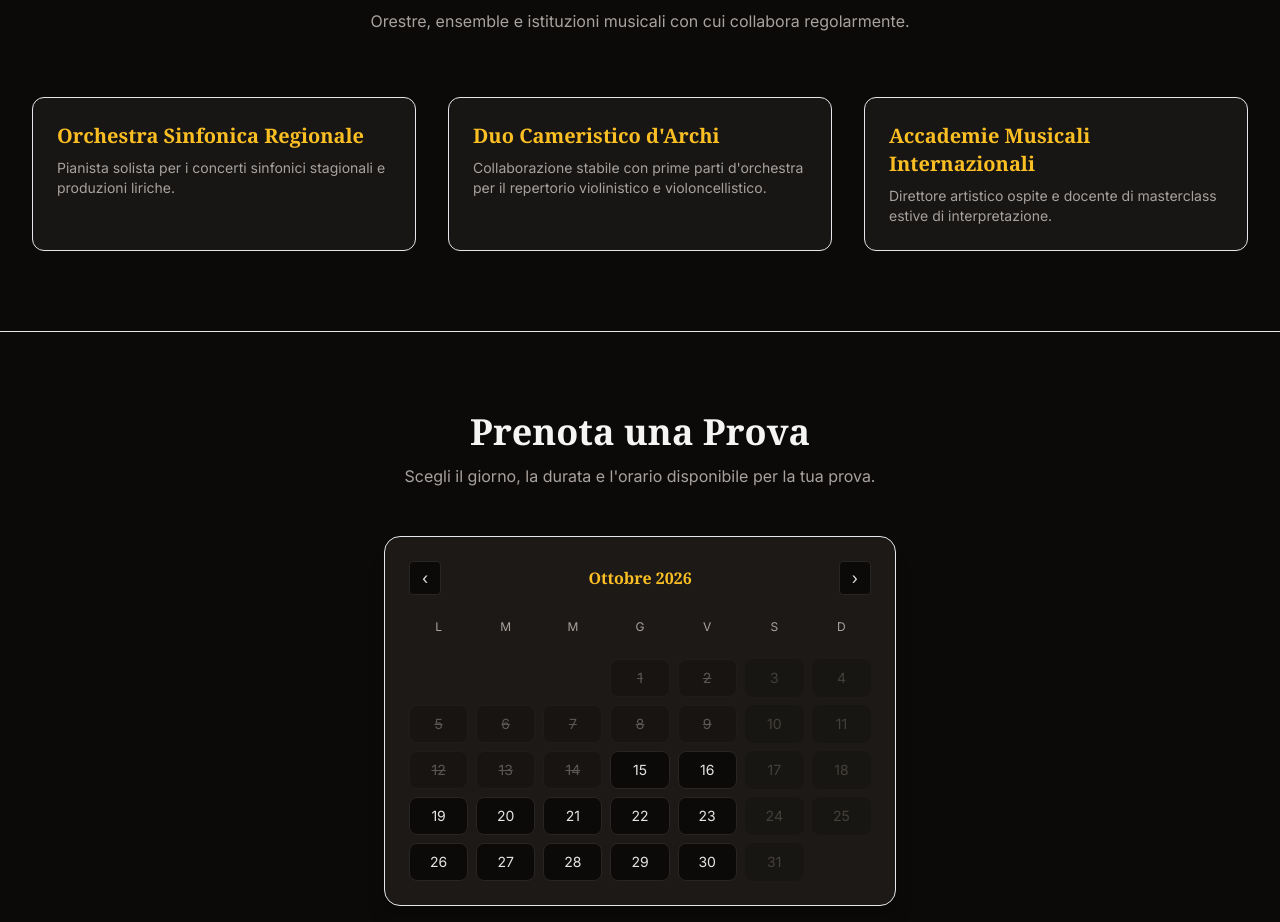
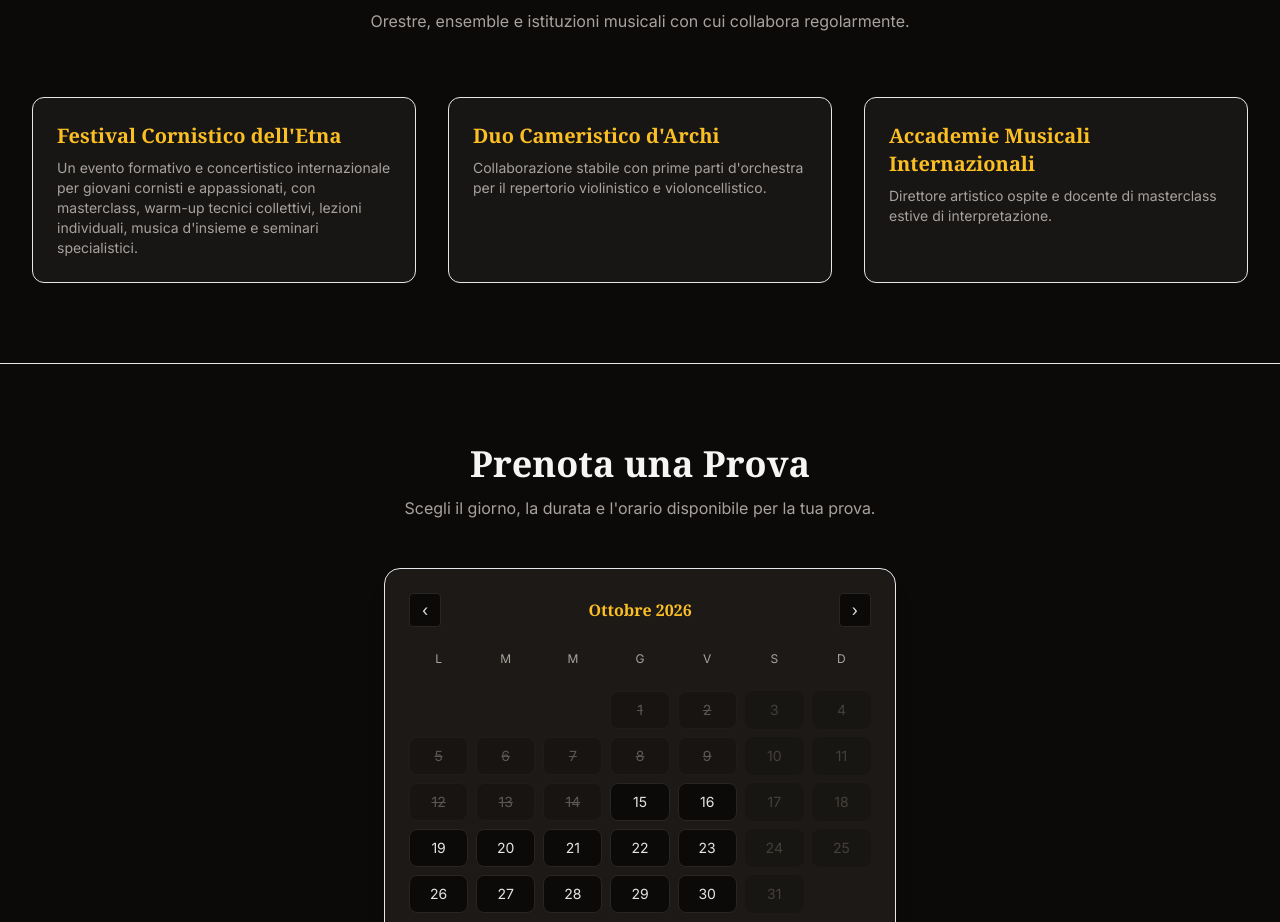
Before and after one commit to alessianotaro/pianista, a website: page index.html in a window 1280 px wide. Shown: the part 2554-3476 px from the top of the page. Drawn offline with nearby package versions, Linux system fonts and the light colour scheme; no server answers; a web font is replaced by a local one.

Commit message:
Add files via upload

```diff
--- a/index.html
+++ b/index.html
@@ -155,8 +155,8 @@
                 </div>
                 <div class="grid grid-cols-1 sm:grid-cols-2 lg:grid-cols-3 gap-8">
                     <div class="bg-stone-900/80 border gold-border p-6 rounded-xl hover:border-amber-500 transition">
-                        <h3 class="text-xl font-serif font-semibold text-amber-400 mb-2">Orchestra Sinfonica Regionale</h3>
-                        <p class="text-stone-400 text-sm">Pianista solista per i concerti sinfonici stagionali e produzioni liriche.</p>
+                        <h3 class="text-xl font-serif font-semibold text-amber-400 mb-2">Festival Cornistico dell'Etna</h3>
+                        <p class="text-stone-400 text-sm">Un evento formativo e concertistico internazionale per giovani cornisti e appassionati, con masterclass, warm-up tecnici collettivi, lezioni individuali, musica d'insieme e seminari specialistici.</p>
                     </div>
                     <div class="bg-stone-900/80 border gold-border p-6 rounded-xl hover:border-amber-500 transition">
                         <h3 class="text-xl font-serif font-semibold text-amber-400 mb-2">Duo Cameristico d'Archi</h3>
```
